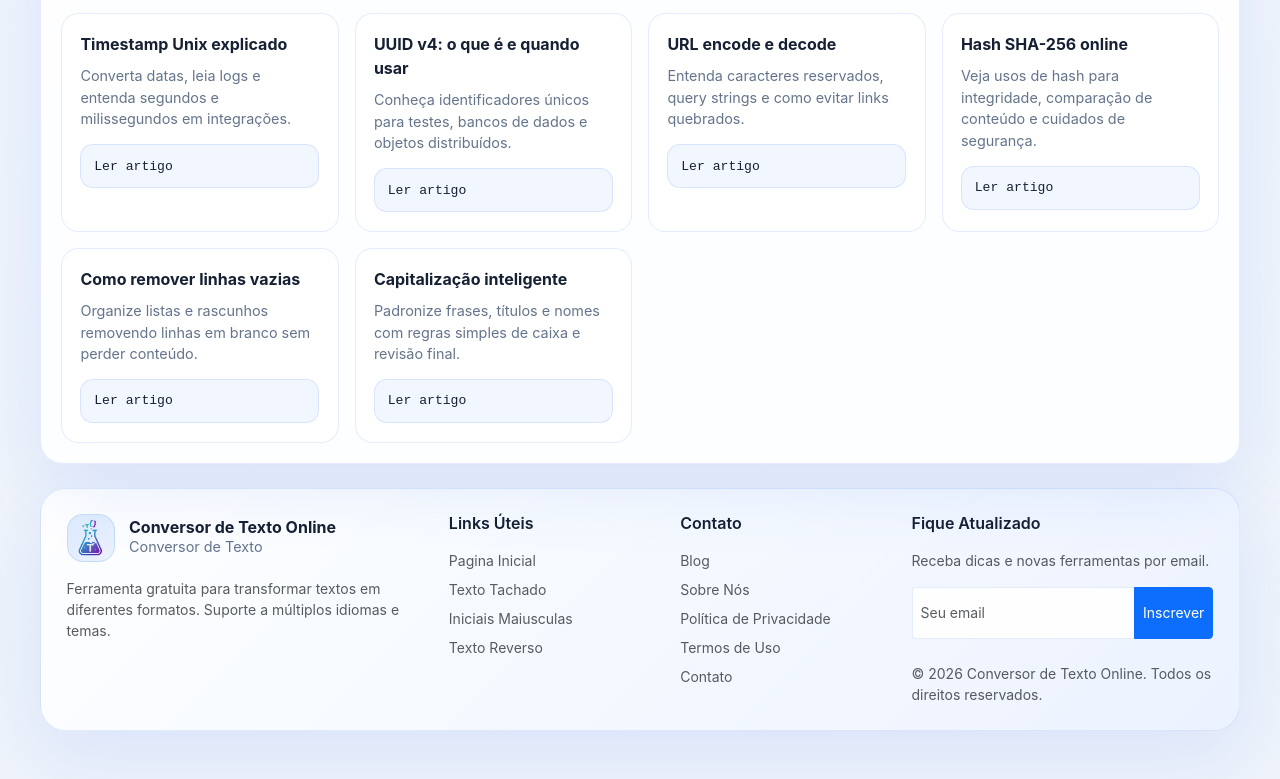
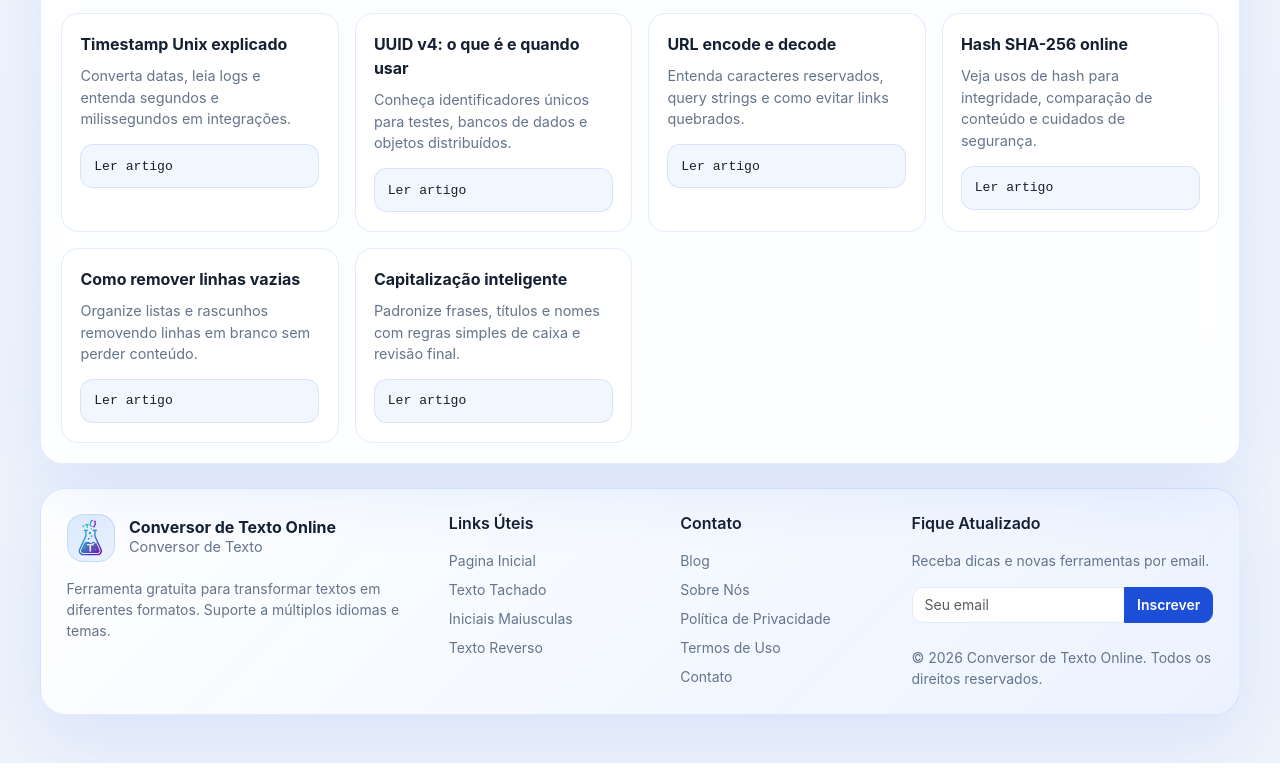
Before and after one commit to CaioRodrigoCEVDEV/converttexteasy, a website: page public/index.html in a window 1280 px wide. Shown: the part 4452-5231 px from the top of the page. Drawn offline with nearby package versions, Linux system fonts and the light colour scheme.

Commit message:
Add footer layout styles

```diff
--- a/public/assets/css/style.css
+++ b/public/assets/css/style.css
@@ -576,6 +576,97 @@ a.tool-card {
   gap: 1.25rem;
 }
 
+.footer h6,
+.footer p,
+.footer ul {
+  margin-top: 0;
+}
+
+.footer .mb-2 {
+  margin-bottom: 0.5rem;
+}
+
+.footer .mb-3 {
+  margin-bottom: 1rem;
+}
+
+.footer .mt-4 {
+  margin-top: 1.5rem;
+}
+
+.footer .mb-0,
+.footer .m-0 {
+  margin-bottom: 0;
+}
+
+.footer .m-0 {
+  margin-top: 0;
+}
+
+.footer .small {
+  font-size: 0.875rem;
+}
+
+.footer .fw-semibold {
+  font-weight: 600;
+}
+
+.footer .text-muted {
+  color: var(--muted) !important;
+}
+
+.footer .text-decoration-none {
+  text-decoration: none !important;
+}
+
+.footer .list-unstyled {
+  padding-left: 0;
+  list-style: none;
+}
+
+.footer a.text-muted:hover {
+  color: var(--text) !important;
+}
+
+.footer .input-group {
+  display: flex;
+  align-items: stretch;
+  width: 100%;
+}
+
+.footer .input-group .form-control {
+  flex: 1 1 auto;
+  min-width: 0;
+  min-height: 2.25rem;
+  padding: 0.35rem 0.75rem;
+  border-radius: 0.65rem 0 0 0.65rem;
+}
+
+.footer .btn {
+  display: inline-flex;
+  align-items: center;
+  justify-content: center;
+  min-height: 2.25rem;
+  padding: 0.35rem 0.75rem;
+  border: 1px solid transparent;
+  border-radius: 0 0.65rem 0.65rem 0;
+  font-weight: 600;
+  cursor: pointer;
+  transition: background-color 0.2s ease, border-color 0.2s ease, transform 0.2s ease;
+}
+
+.footer .btn-primary {
+  background: var(--primary-strong);
+  border-color: var(--primary-strong);
+  color: #fff;
+}
+
+.footer .btn-primary:hover {
+  background: var(--primary);
+  border-color: var(--primary);
+  transform: translateY(-1px);
+}
+
 .page-back-link {
   display: inline-flex;
   align-items: center;
```
